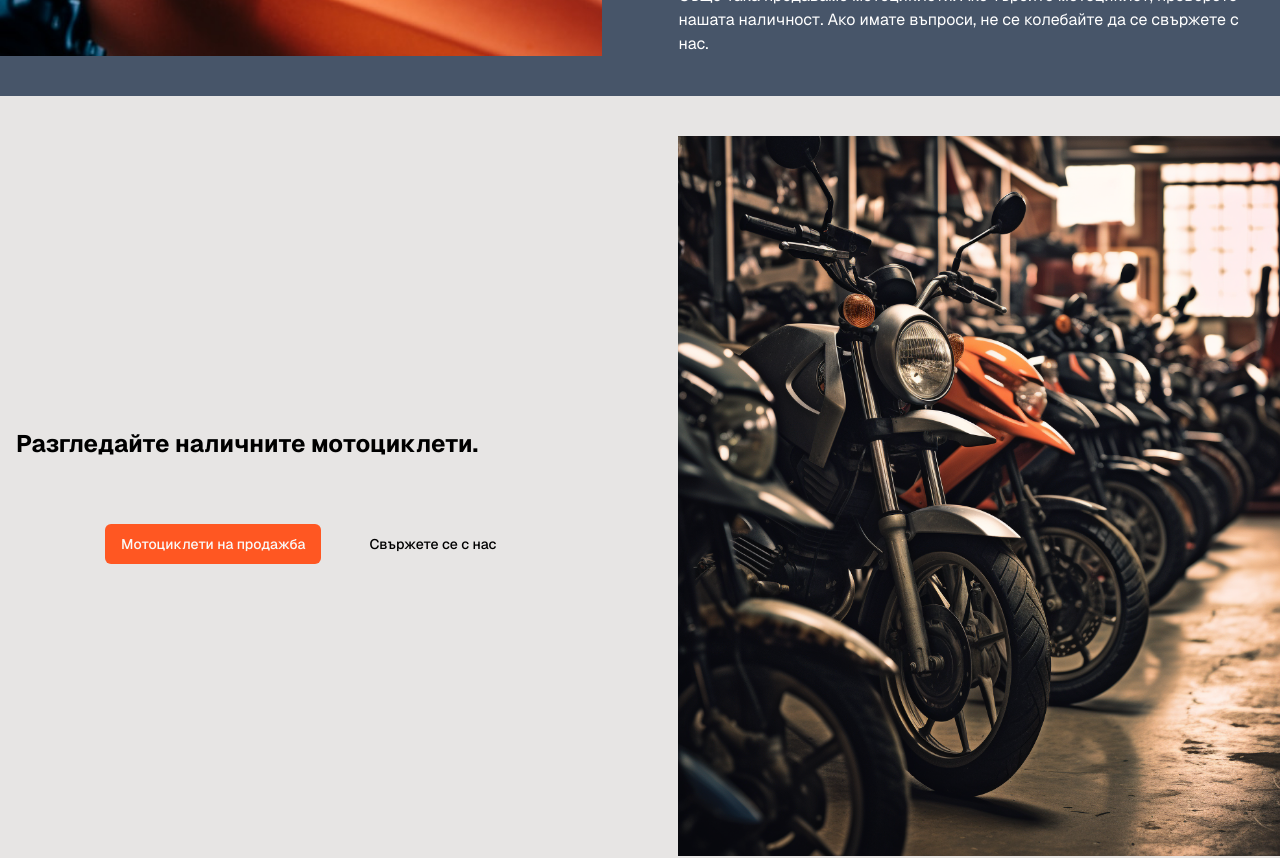
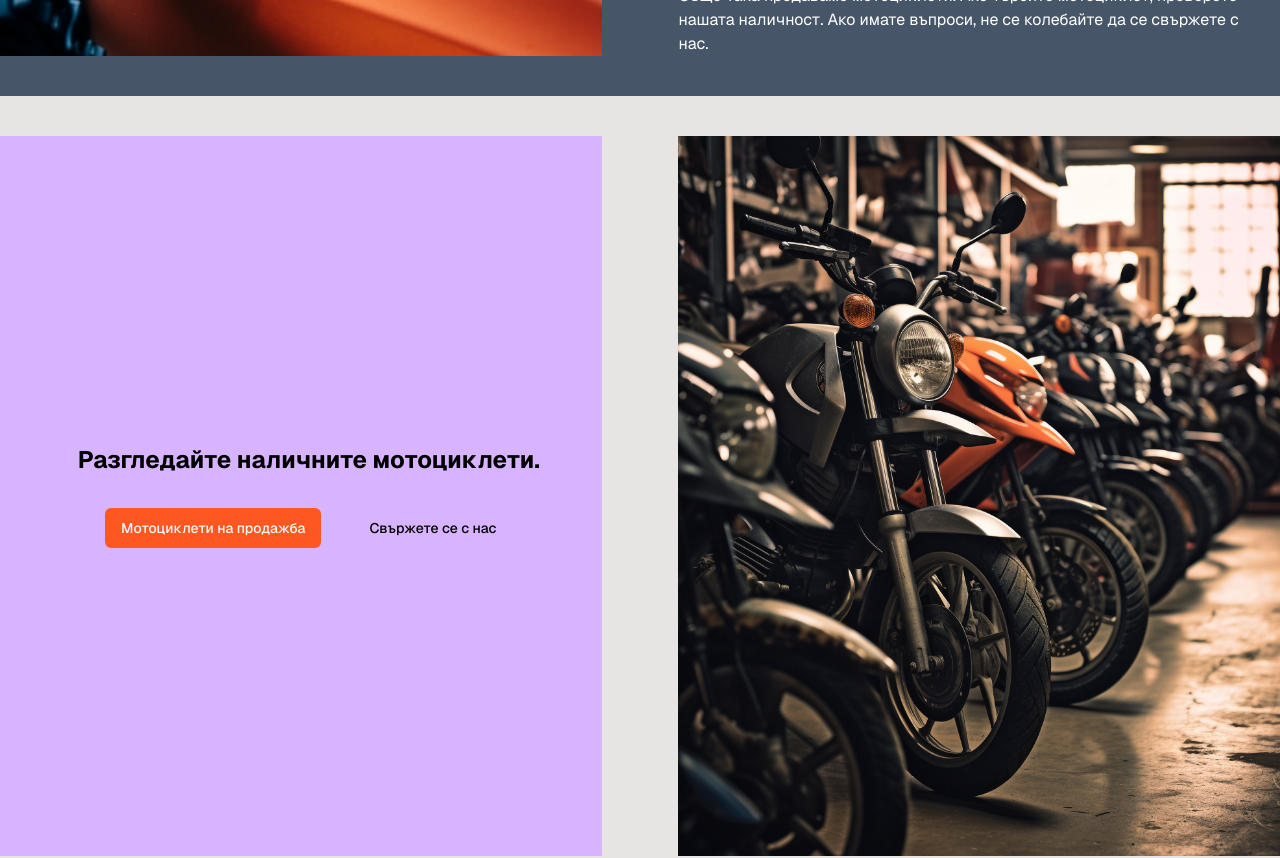
Before and after one commit to Captain-Leftovers/motorcycle-repair-shop-next14, a Next.js app: page / in a window 1280 px wide. Shown: the part 2240-3098 px from the top of the page. Built offline with nearby package versions, Linux system fonts and the light colour scheme.

Commit message:
fixed buttons to be centered

```diff
--- a/src/app/(routes)/(home)/components/HomeGallery.tsx
+++ b/src/app/(routes)/(home)/components/HomeGallery.tsx
@@ -30,12 +30,11 @@ export default function HomeGallery({}: HomeGalleryProps) {
 	return (
 		<MainContainer className=" bg-stone-200">
 			<section className="flex flex-col sm:flex-row justify-between items-center bg-transparent w-full h-screen text-black py-10 font-bold">
-				<div className="sm:w-[47%] flex flex-col justify-center gap-8 h-full pl-4">
+				<div className="sm:w-[47%] flex flex-col items-center bg-purple-300 justify-center gap-8 h-full pl-4">
 					<h2 className="text-2xl">
 					Разгледайте наличните мотоциклети.
 					</h2>
-					<p></p>
-					<div className="lg:space-x-4 flex lg:flex-row mx-auto  flex-col gap-4">
+					<div className="lg:space-x-4 flex lg:flex-row mx-auto flex-col gap-4">
 						<Link
 							href="/motorcycles-for-sale"
 							className="bg-pallette-orange hover:bg-pallette-orange-red  text-stone-50    dark:bg-pallette-orange dark:text-stone-50 transition  dark:hover:bg-pallette-orange/80  h-10 px-4 py-2 inline-flex items-center justify-center whitespace-nowrap rounded-md text-sm font-medium ring-offset-white  focus-visible:outline-none focus-visible:ring-2 focus-visible:ring-stone-950 focus-visible:ring-offset-2 disabled:pointer-events-none disabled:opacity-50 dark:ring-offset-stone-950 dark:focus-visible:ring-stone-300"
@@ -45,7 +44,7 @@ export default function HomeGallery({}: HomeGalleryProps) {
 
 						<Link
 							href="/contact-us"
-							className="w-full inline-flex items-center justify-center whitespace-nowrap rounded-md text-sm font-medium ring-offset-white transition-colors focus-visible:outline-none focus-visible:ring-2 focus-visible:ring-stone-950 focus-visible:ring-offset-2 disabled:pointer-events-none disabled:opacity-50 dark:ring-offset-stone-950 dark:focus-visible:ring-stone-300 hover:bg-stone-300/20 hover:text-stone-900 dark:hover:bg-stone-800 dark:hover:text-stone-50 h-10 px-4 py-2"
+							className=" w-full inline-flex items-center justify-center whitespace-nowrap rounded-md text-sm font-medium ring-offset-white transition-colors focus-visible:outline-none focus-visible:ring-2 focus-visible:ring-stone-950 focus-visible:ring-offset-2 disabled:pointer-events-none disabled:opacity-50 dark:ring-offset-stone-950 dark:focus-visible:ring-stone-300 hover:bg-stone-300/20 hover:text-stone-900 dark:hover:bg-stone-800 dark:hover:text-stone-50 h-10 px-4 py-2"
 						>
 							Свържете се с нас
 						</Link>
```
